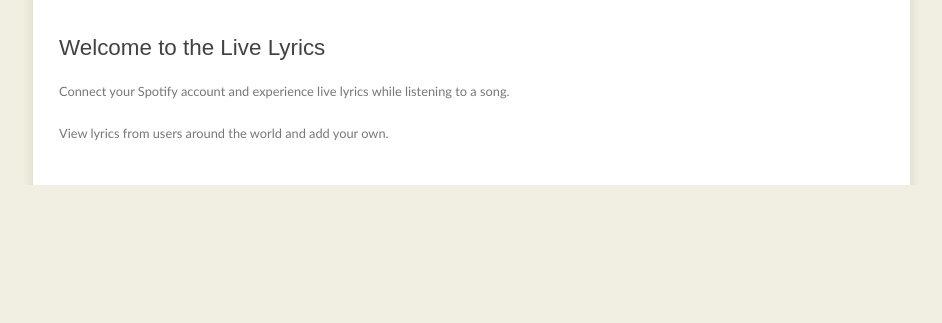
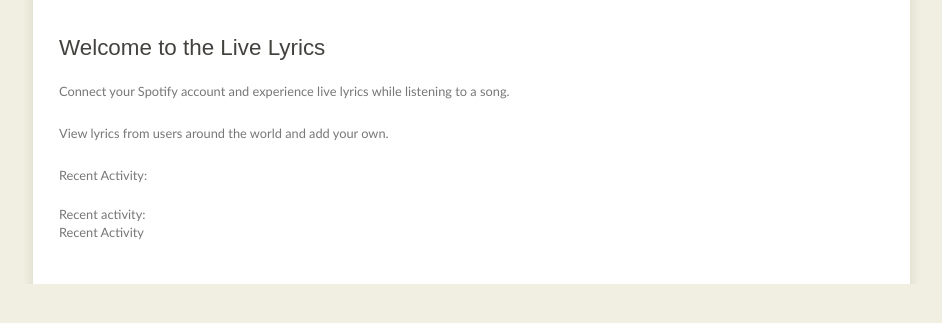
Before and after one commit to noahismith/LiveLyrics, a Flask app: template app/templates/index.html in a window 1280 px wide. Shown: the part 240-563 px from the top of the page, without its empty margins (169-1111 px from the left). Run offline with Flask 2, Linux system fonts and the light colour scheme; the template is opened without the code that fills it, so the values that code supplies are empty; parts of the project's set-up code (start-up, migrations or seed data) failed here and were passed over.

Commit message:
Add recent activity to index.html

```diff
--- /dev/null
+++ b/app/static/activity.js
@@ -0,0 +1,54 @@
+var jsonob = {}
+
+var currUser;
+var activityFeedDiv = $('<div/>').attr('id', "activity-feed")
+activityFeedDiv.text("Recent activity:")
+activityFeedDiv.append('<br>')
+$('#content').append(activityFeedDiv)
+
+$.ajax({
+        method: "GET",
+        url: "http://127.0.0.1:5000/lyrics/getRecentActivity",
+        dataType: "json",
+        contentType: "application/json; charset=utf-8",
+        data: JSON.stringify(jsonob, null, '\t')
+    })
+    .done(function( msg ) {
+      console.log(JSON.stringify(msg));
+      msg.recent_activity.forEach(function(element) {
+
+        var jsonob = {
+            "access_token": localStorage.getItem("access_token"),
+            "spotify_track_id": element.spotify_track_id
+        }
+        var activityDiv = $('<div/>').text("User: " + element.username)
+
+        $.ajax({
+            type: "POST",
+            url: "http://127.0.0.1:5000/lyrics/lyrics_page",
+            dataType: "json",
+            contentType: "application/json; charset=utf-8",
+            data: JSON.stringify(jsonob, null, '\t')
+        })
+        .done(function( msg ) {
+            console.log(JSON.stringify(msg));
+            //TODO print into html
+            var songTitleSpan = $('<span/>').text(" -- Song: " + msg.lyric_page.songtitle)
+            songTitleSpan.append('<br>')
+            activityDiv.append(songTitleSpan)
+           $('#activity-feed').append(activityDiv)
+           console.log(activityDiv.text())
+        })
+        .fail(function( jqXHR, textStatus ) {
+            alert( "Request failed: " + textStatus );
+
+    })
+
+    }, this);
+})
+.fail(function( jqXHR, textStatus ) {
+    alert( "Request failed: " + textStatus );
+//});
+
+
+  });
--- a/app/templates/index.html
+++ b/app/templates/index.html
@@ -34,21 +34,21 @@
     <div id="site_content">
       <div class="sidebar">
 
-
-
       </div>
       <div id="content">
 
         <h1>Welcome to the Live Lyrics</h1>
         <p>Connect your Spotify account and experience live lyrics while listening to a song. </p>
 		<p>View lyrics from users around the world and add your own. </p>
+    <p> Recent Activity: </p>
+      </div>
 
-        </form>
+      <div id="activity-feed">
+        <p> Recent Activity </p>
       </div>
     </div>
-
   </div>
 
-
+  <script type="text/javascript" src="../static/activity.js"></script>
 </body>
 </html>
```
